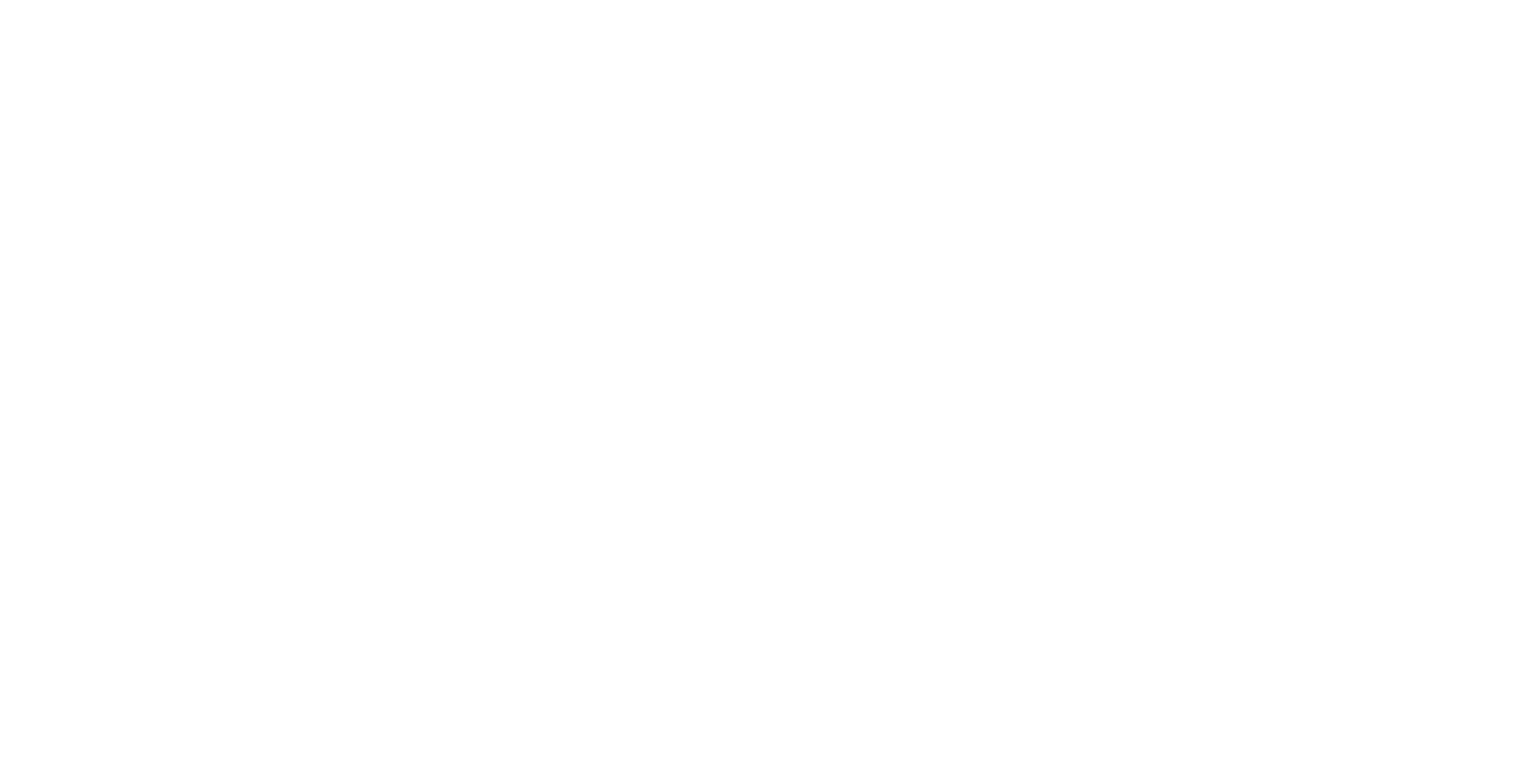
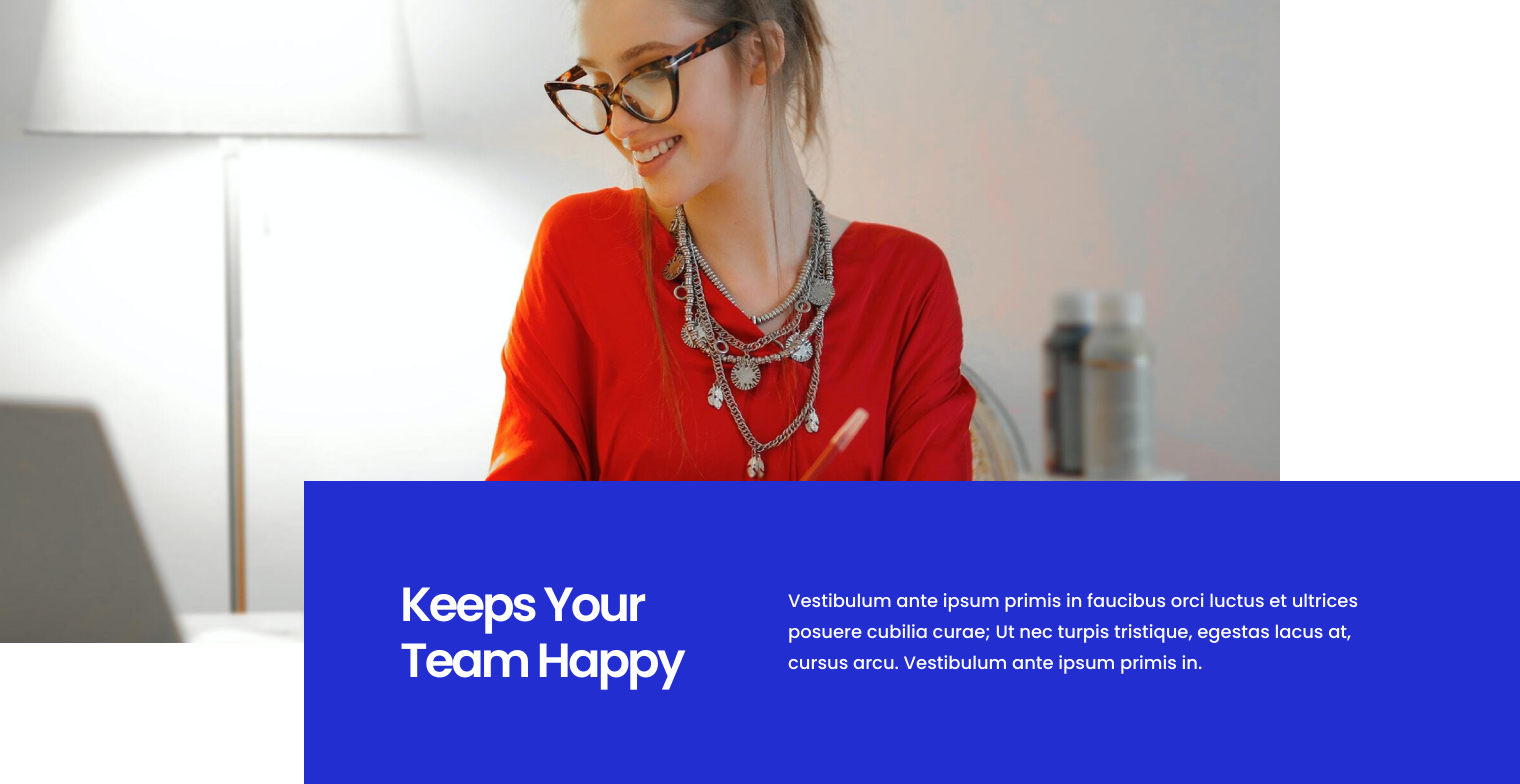
Before and after one commit to Kiguradze/Finsweet-Template1, a React (Vite) app: page / in a window 1280 px wide. Shown: the part 2157-2941 px from the top of the page, 1520 px wide, since content can reach past the window. Before the commit the page ends 1832 px from the top, so only its background shows below. Built offline with nearby package versions, Linux system fonts and the light colour scheme.

Commit message:
add image section

```diff
--- a/src/App.jsx
+++ b/src/App.jsx
@@ -1,4 +1,5 @@
 import Header from "./components/header/Header";
+import ImageSection from "./pages/homePage/ImageSection";
 import LogoSection from "./pages/homePage/LogoSection";
 import WhySection from "./pages/homePage/WhySection";
 
@@ -8,6 +9,7 @@
       <Header />
       <LogoSection />
       <WhySection />
+      <ImageSection />
     </>
   );
 }
--- a/src/index.css
+++ b/src/index.css
@@ -8,6 +8,10 @@
   font-family: "Poppins", sans-serif;
 }
 
+body {
+  overflow-x: hidden;
+}
+
 .container {
   max-width: 1440px;
   margin: 0 auto;
--- /dev/null
+++ b/src/pages/homePage/ImageSection.jsx
@@ -0,0 +1,24 @@
+import "./imageSection.css";
+
+const ImageSection = () => {
+  return (
+    <section className="image-section">
+      <div className="container">
+        <div className="content-block">
+          <h1>
+            Keeps Your
+            <br />
+            Team Happy
+          </h1>
+          <p>
+            Vestibulum ante ipsum primis in faucibus orci luctus et ultrices
+            posuere cubilia curae; Ut nec turpis tristique, egestas lacus at,
+            cursus arcu. Vestibulum ante ipsum primis in.
+          </p>
+        </div>
+      </div>
+    </section>
+  );
+};
+
+export default ImageSection;
--- /dev/null
+++ b/src/pages/homePage/imageSection.css
@@ -0,0 +1,43 @@
+.image-section {
+  height: 911px;
+  margin-top: 128px;
+  background-image: url(../../assets/homepageBackgroundImage.png);
+  background-position: center;
+  background-repeat: no-repeat;
+}
+
+.image-section .container {
+  height: 100%;
+  position: relative;
+}
+
+.content-block {
+  width: 95%;
+  height: 303px;
+  padding: 96px;
+  display: flex;
+  align-items: center;
+  gap: 90px;
+  position: absolute;
+  bottom: -70px;
+  right: 0;
+  transform: translateX(240px);
+  background-color: rgba(35, 46, 209, 1);
+}
+
+.content-block h1 {
+  width: 298px;
+  font-size: 48px;
+  line-height: 56px;
+  font-weight: 600;
+  letter-spacing: -3px;
+  color: rgba(255, 255, 255, 1);
+}
+
+.content-block p {
+  width: 589px;
+  font-size: 18px;
+  line-height: 30.78px;
+  font-weight: 500;
+  color: rgba(255, 255, 255, 1);
+}
```
Also changed, not shown: src/assets/homepageBackgroundImage.png (added).
